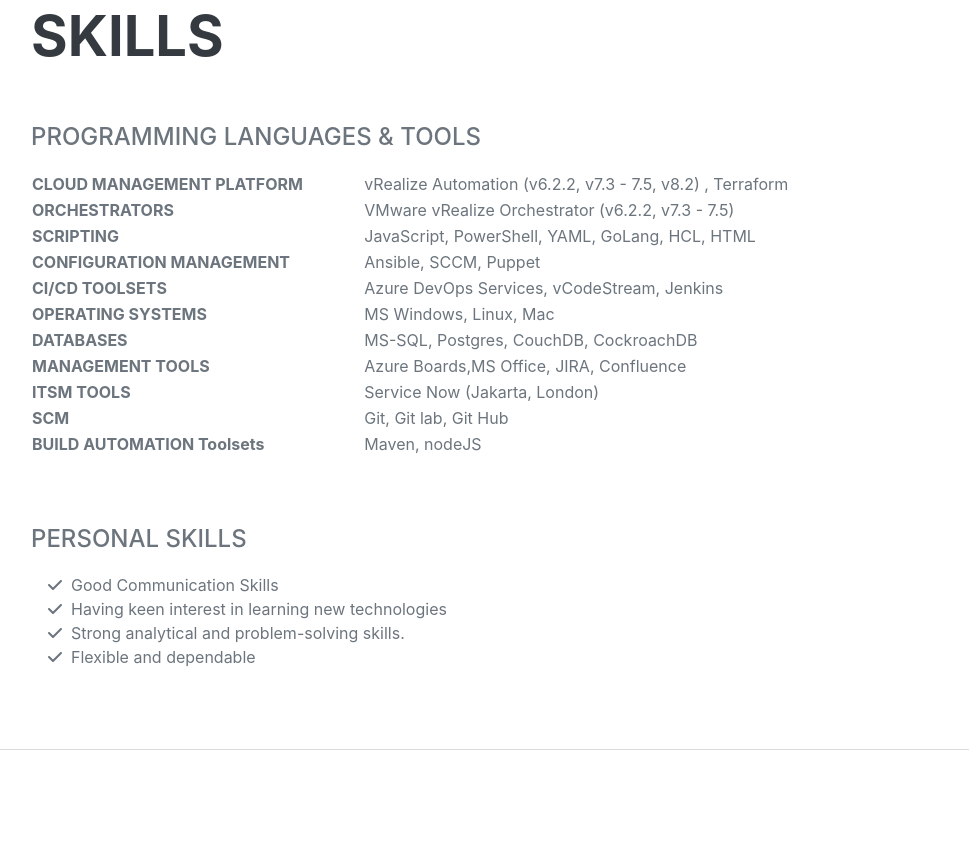
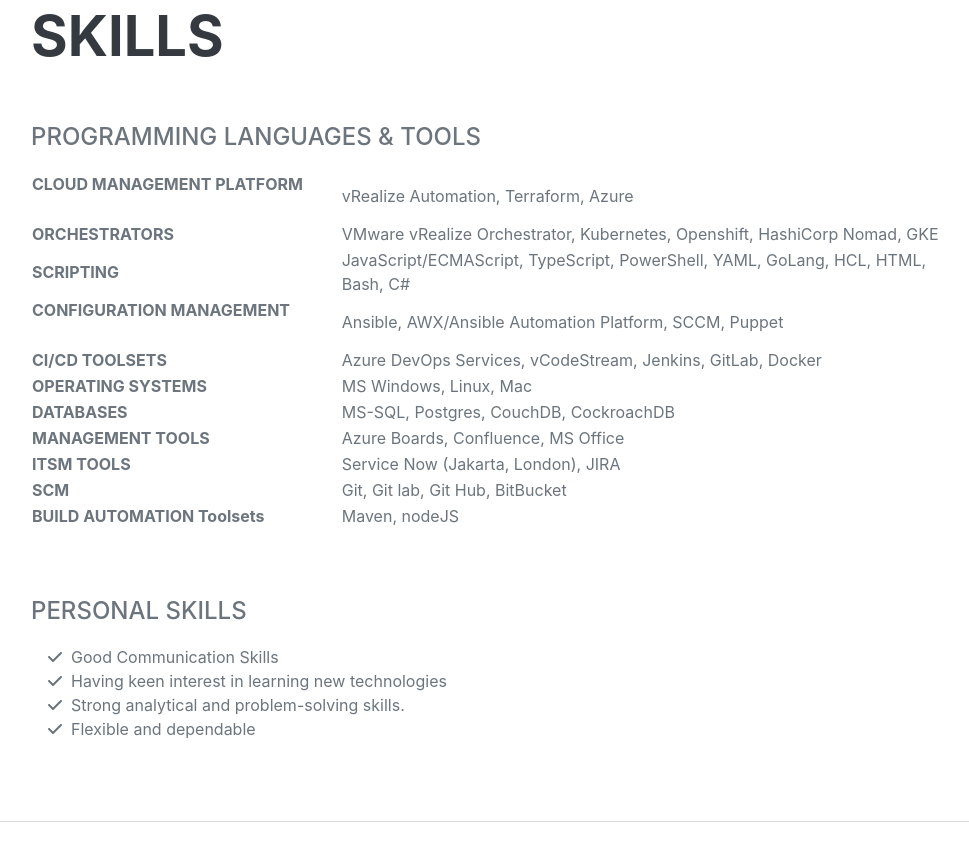
Before and after one commit to manpreet2301/resume, a website: page index.html in a window 1280 px wide. Shown: the part 2985-3846 px from the top of the page, without its empty margins (289-1258 px from the left). Drawn offline with nearby package versions, Linux system fonts and the light colour scheme; a web font is replaced by a local one.

Commit message:
change skills

```diff
--- a/index.html
+++ b/index.html
@@ -180,23 +180,23 @@
                     <table>
                         <tr>
                           <th>CLOUD MANAGEMENT PLATFORM &emsp; &emsp; &emsp; </th>
-                          <td>vRealize Automation (v6.2.2, v7.3 - 7.5, v8.2) , Terraform</td>
+                          <td>vRealize Automation, Terraform, Azure</td>
                         </tr>
                         <tr>
                           <th>ORCHESTRATORS &emsp; &emsp; &emsp; </th>
-                          <td>VMware vRealize Orchestrator (v6.2.2, v7.3 - 7.5)</td>
+                          <td>VMware vRealize Orchestrator, Kubernetes, Openshift, HashiCorp Nomad, GKE</td>
                         </tr>
                         <tr>
                           <th>SCRIPTING</th>
-                          <td>JavaScript, PowerShell, YAML, GoLang, HCL, HTML</td>
+                          <td>JavaScript/ECMAScript, TypeScript, PowerShell, YAML, GoLang, HCL, HTML, Bash, C#</td>
                         </tr>
                         <tr>
                           <th>CONFIGURATION MANAGEMENT  &emsp; &emsp; &emsp; </th>
-                          <td>Ansible, SCCM, Puppet</td>
+                          <td>Ansible, AWX/Ansible Automation Platform, SCCM, Puppet</td>
                         </tr>
                         <tr>
                           <th>CI/CD TOOLSETS</th>
-                          <td>Azure DevOps Services, vCodeStream, Jenkins</td>
+                          <td>Azure DevOps Services, vCodeStream, Jenkins, GitLab, Docker</td>
                         </tr>
                         <tr>
                           <th>OPERATING SYSTEMS &emsp; &emsp; &emsp; </th>
@@ -208,15 +208,15 @@
                         </tr>
                         <tr>
                           <th>MANAGEMENT TOOLS &emsp; &emsp; &emsp; </th>
-                          <td>Azure Boards,MS Office, JIRA, Confluence</td>
+                          <td>Azure Boards, Confluence, MS Office</td>
                         </tr>
                         <tr>
                           <th>ITSM TOOLS</th>
-                          <td>Service Now (Jakarta, London)</td>
+                          <td>Service Now (Jakarta, London), JIRA</td>
                         </tr>
                         <tr>
                           <th>SCM  &emsp; &emsp; &emsp; </th>
-                          <td>Git, Git lab, Git Hub</td>
+                          <td>Git, Git lab, Git Hub, BitBucket</td>
                         </tr>
                         <tr>
                           <th>BUILD AUTOMATION Toolsets </th>
```
